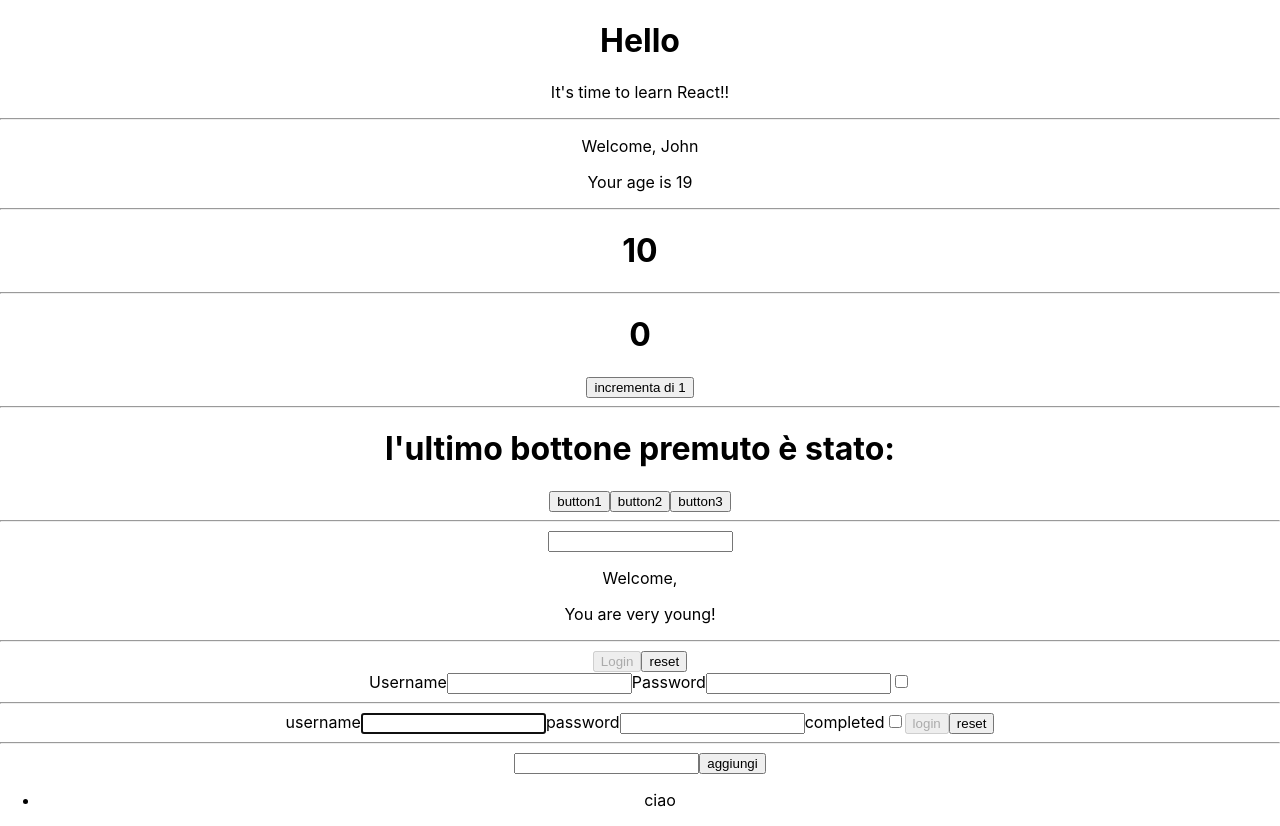
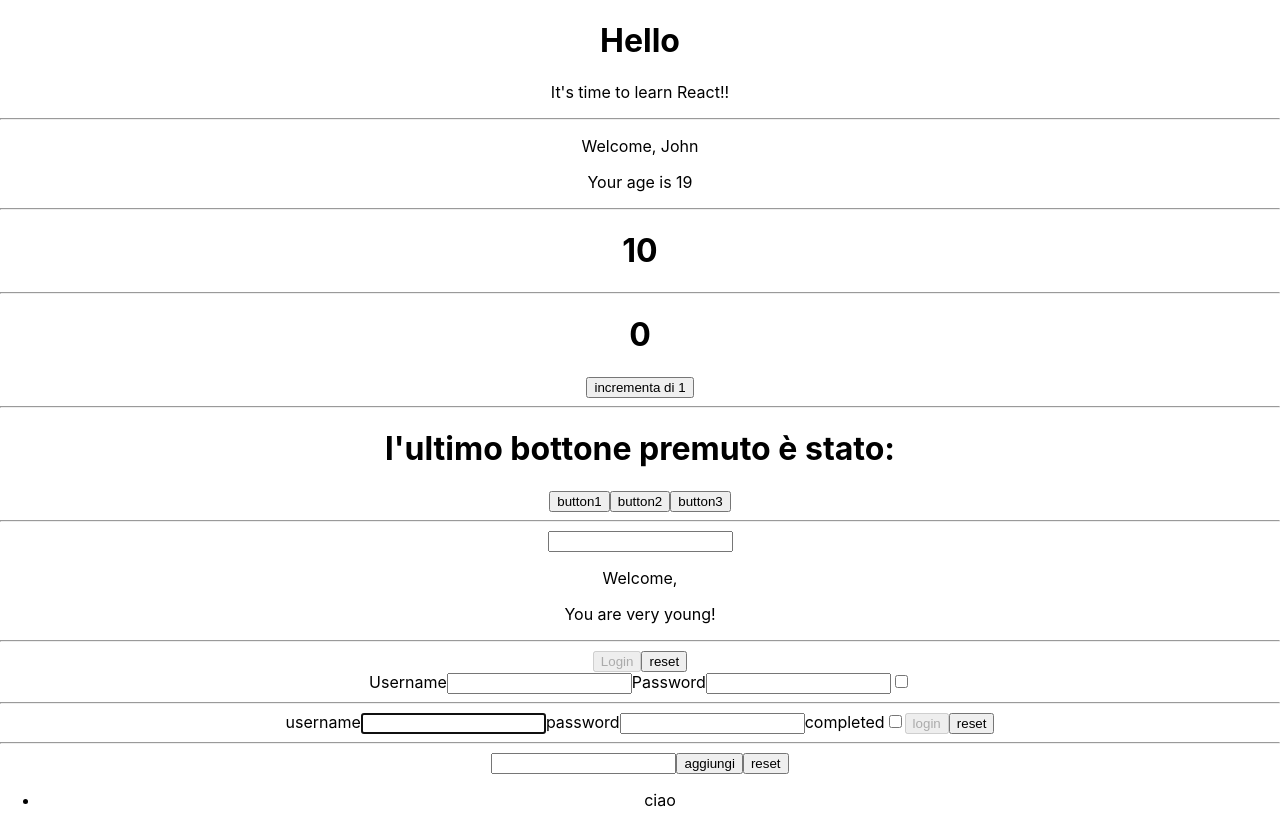
Before and after one commit to elperez365/reactExercises, a React (Create React App) app in the folder appesercizireact/: page / in a window 1280 px wide. Built offline with nearby package versions, Linux system fonts and the light colour scheme.

Commit message:
exercise 25 loaded

```diff
--- a/appesercizireact/src/TodoList.js
+++ b/appesercizireact/src/TodoList.js
@@ -16,12 +16,19 @@ class TodoList extends React.Component {
         txIN.value = "";
     }
 
+    resetItem = () => {
+        this.setState ({
+            items:[""]
+        })
+    }
+
 
     render(){
         return (
             <div>
                 <input id="txIN" type="text" />
                 <button onClick={this.addItems}>aggiungi</button>
+                <button onClick={this.resetItem} >reset</button>
                 <ul>
                     {this.state.items.map((el)=> <li>{el}</li>)}
                 </ul>
```
